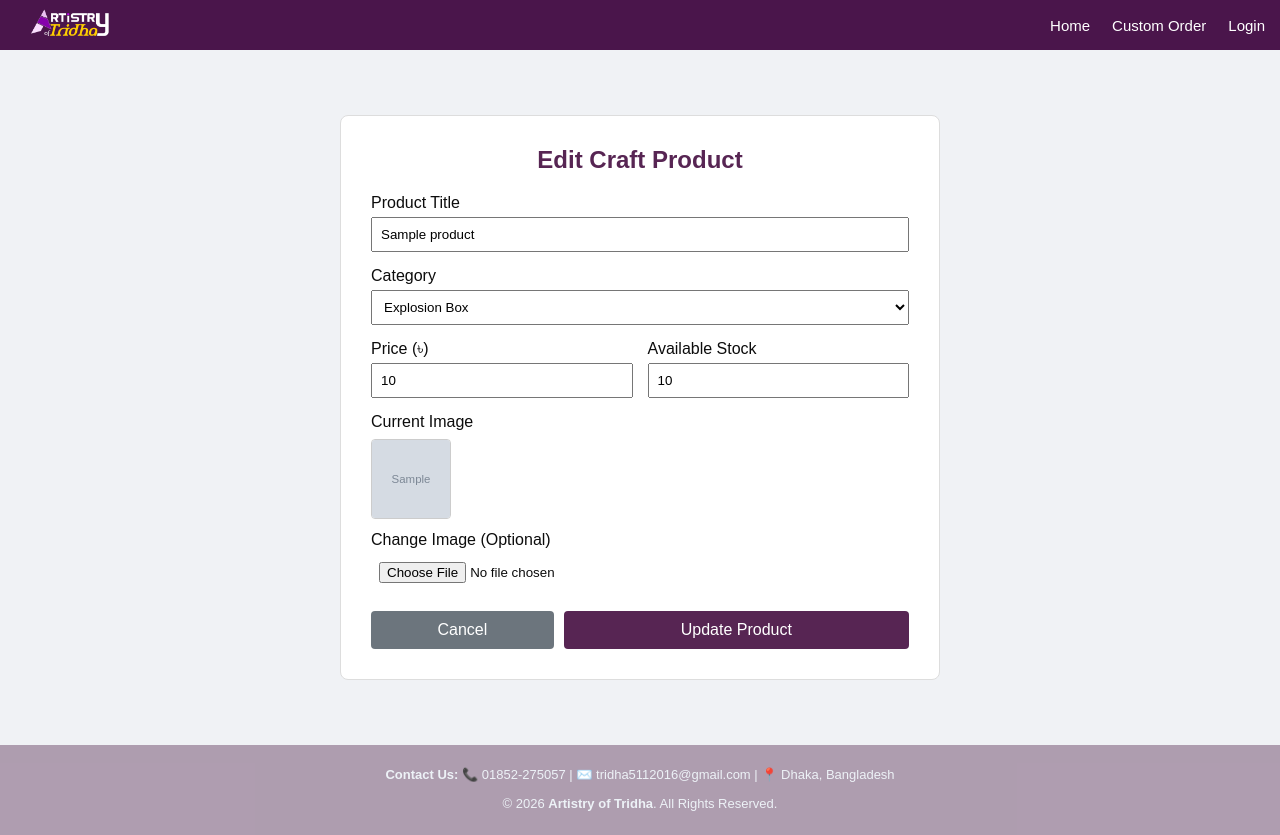
After one commit to Tridha015/artistry-handmade-gift-shop, a PHP site: page /View/seller/edit_product.php?id=1 in a window 1280 px wide. The commit adds this page. Run offline with PHP 8.4, Linux system fonts and the light colour scheme; the visitor is signed in with stand-in values (Sample User, id 1); tables that the repository leaves empty or names only in its code hold one stand-in row (values such as "Sample post"); grey boxes marked "Sample" are stand-in pictures; a stand-in replaces the project's code that opens the database connection.

Commit message:
Added product edit and delete CRUD functionality for seller

```diff
--- a/Model/ProductModel.php
+++ b/Model/ProductModel.php
@@ -23,6 +23,47 @@ function getProductsBySeller($seller_id) {
     return mysqli_query($conn, $sql);
 }
 
+function getProductById($productId, $sellerId) {
+    global $conn;
+    $productId = intval($productId);
+    $sellerId  = intval($sellerId);
+    $sql = "SELECT * FROM products WHERE id = $productId AND seller_id = $sellerId";
+    $result = mysqli_query($conn, $sql);
+    if ($result && mysqli_num_rows($result) > 0) {
+        return mysqli_fetch_assoc($result);
+    }
+    return false;
+}
+
+function updateProduct($productId, $sellerId, $title, $category, $price, $stock, $image = null) {
+    global $conn;
+    $productId = intval($productId);
+    $sellerId  = intval($sellerId);
+    $title     = mysqli_real_escape_string($conn, $title);
+    $category  = mysqli_real_escape_string($conn, $category);
+    $price     = floatval($price);
+    $stock     = intval($stock);
+
+    if ($image) {
+        $image = mysqli_real_escape_string($conn, $image);
+        $sql = "UPDATE products SET title = '$title', category = '$category', price = $price, stock = $stock, image = '$image'
+                WHERE id = $productId AND seller_id = $sellerId";
+    } else {
+        $sql = "UPDATE products SET title = '$title', category = '$category', price = $price, stock = $stock
+                WHERE id = $productId AND seller_id = $sellerId";
+    }
+
+    return mysqli_query($conn, $sql);
+}
+
+function deleteProduct($productId, $sellerId) {
+    global $conn;
+    $productId = intval($productId);
+    $sellerId  = intval($sellerId);
+    $sql = "DELETE FROM products WHERE id = $productId AND seller_id = $sellerId";
+    return mysqli_query($conn, $sql);
+}
+
 function getAllProducts() {
     global $conn;
     $sql = "SELECT p.*, u.name AS artisan_name
--- /dev/null
+++ b/View/seller/edit_product.php
@@ -0,0 +1,86 @@
+<?php
+session_start();
+require_once __DIR__ . '/../../Model/ProductModel.php';
+
+if (!isset($_SESSION['user_role']) || $_SESSION['user_role'] !== 'Seller') {
+    header("Location: ../auth/login.php?error=Unauthorized Access");
+    exit();
+}
+
+if (!isset($_GET['id'])) {
+    header("Location: dashboard.php");
+    exit();
+}
+
+$productId = intval($_GET['id']);
+$sellerId  = $_SESSION['user_id'];
+$product   = getProductById($productId, $sellerId);
+
+if (!$product) {
+    header("Location: dashboard.php?error=Product not found or access denied.");
+    exit();
+}
+
+$pageTitle = "Edit Craft Product - Artistry";
+require_once __DIR__ . '/../layouts/header.php';
+?>
+
+<div style="max-width: 600px; margin: 40px auto; padding: 30px; border: 1px solid #ddd; border-radius: 8px; font-family: sans-serif; background: #fff;">
+    <h2 style="text-align: center; margin-bottom: 20px; color: #572553;">Edit Craft Product</h2>
+
+    <?php if (isset($_GET['error'])): ?>
+        <div style="background-color: #f8d7da; color: #721c24; padding: 10px; border-radius: 4px; margin-bottom: 15px;">
+            <?php echo htmlspecialchars($_GET['error']); ?>
+        </div>
+    <?php endif; ?>
+
+    <form action="../../Controller/ProductController.php" method="POST" enctype="multipart/form-data">
+        <input type="hidden" name="action" value="edit_product">
+        <input type="hidden" name="product_id" value="<?php echo $product['id']; ?>">
+
+        <div style="margin-bottom: 15px;">
+            <label>Product Title</label><br>
+            <input type="text" name="title" value="<?php echo htmlspecialchars($product['title']); ?>" required style="width: 100%; padding: 8px; margin-top: 5px; box-sizing: border-box;">
+        </div>
+
+        <div style="margin-bottom: 15px;">
+            <label>Category</label><br>
+            <select name="category" required style="width: 100%; padding: 8px; margin-top: 5px; box-sizing: border-box;">
+                <option value="Explosion Box" <?php echo ($product['category'] === 'Explosion Box') ? 'selected' : ''; ?>>Explosion Box</option>
+                <option value="Scrapbook" <?php echo ($product['category'] === 'Scrapbook') ? 'selected' : ''; ?>>Scrapbook</option>
+                <option value="Bouquet" <?php echo ($product['category'] === 'Bouquet') ? 'selected' : ''; ?>>Floral Bouquet</option>
+                <option value="Gift Box" <?php echo ($product['category'] === 'Gift Box') ? 'selected' : ''; ?>>Handmade Gift Box</option>
+                <option value="Wall Art" <?php echo ($product['category'] === 'Wall Art') ? 'selected' : ''; ?>>Wall Decor & Art</option>
+            </select>
+        </div>
+
+        <div style="display: flex; gap: 15px; margin-bottom: 15px;">
+            <div style="flex: 1;">
+                <label>Price (৳)</label><br>
+                <input type="number" step="0.01" name="price" value="<?php echo htmlspecialchars($product['price']); ?>" required style="width: 100%; padding: 8px; margin-top: 5px; box-sizing: border-box;">
+            </div>
+            <div style="flex: 1;">
+                <label>Available Stock</label><br>
+                <input type="number" name="stock" value="<?php echo htmlspecialchars($product['stock']); ?>" min="0" required style="width: 100%; padding: 8px; margin-top: 5px; box-sizing: border-box;">
+            </div>
+        </div>
+
+        <div style="margin-bottom: 20px;">
+            <label>Current Image</label><br>
+            <img src="../../assets/images/uploads/<?php echo htmlspecialchars($product['image']); ?>" alt="Product" style="width: 80px; height: 80px; object-fit: cover; border-radius: 4px; margin: 8px 0; border: 1px solid #ccc;" onerror="this.src='../../assets/images/sample1.jpg';"><br>
+            <label>Change Image (Optional)</label><br>
+            <input type="file" name="image" accept="image/*" style="width: 100%; padding: 8px; margin-top: 5px; box-sizing: border-box;">
+        </div>
+
+        <div style="display: flex; gap: 10px;">
+            <a href="dashboard.php" style="flex: 1; text-align: center; padding: 10px; background: #6c757d; color: white; text-decoration: none; border-radius: 4px;">Cancel</a>
+            <button type="submit" style="flex: 2; padding: 10px; background-color: rgb(87, 37, 83); color: white; border: none; border-radius: 4px; cursor: pointer; font-size: 16px;">
+                Update Product
+            </button>
+        </div>
+    </form>
+</div>
+
+<?php
+require_once __DIR__ . '/../layouts/footer.php';
+?>
```
Also changed, not shown: Controller/ProductController.php (+51 -1 lines), View/seller/dashboard.php (+13 -2 lines).
